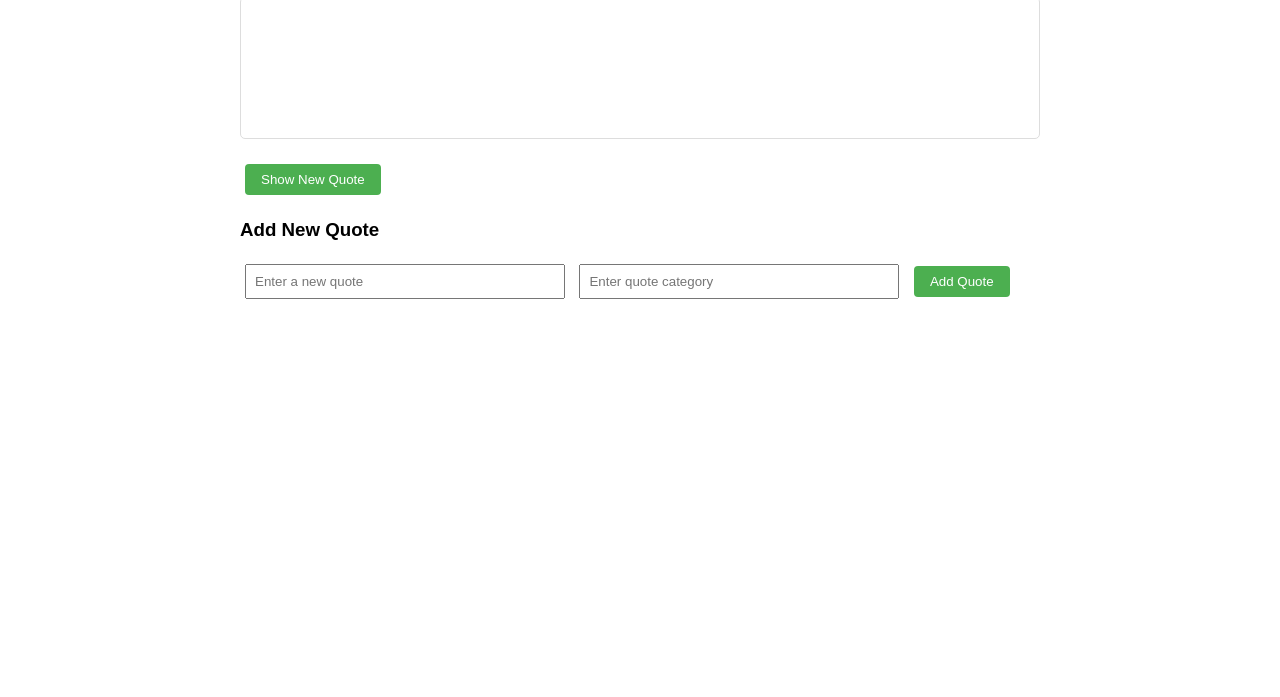
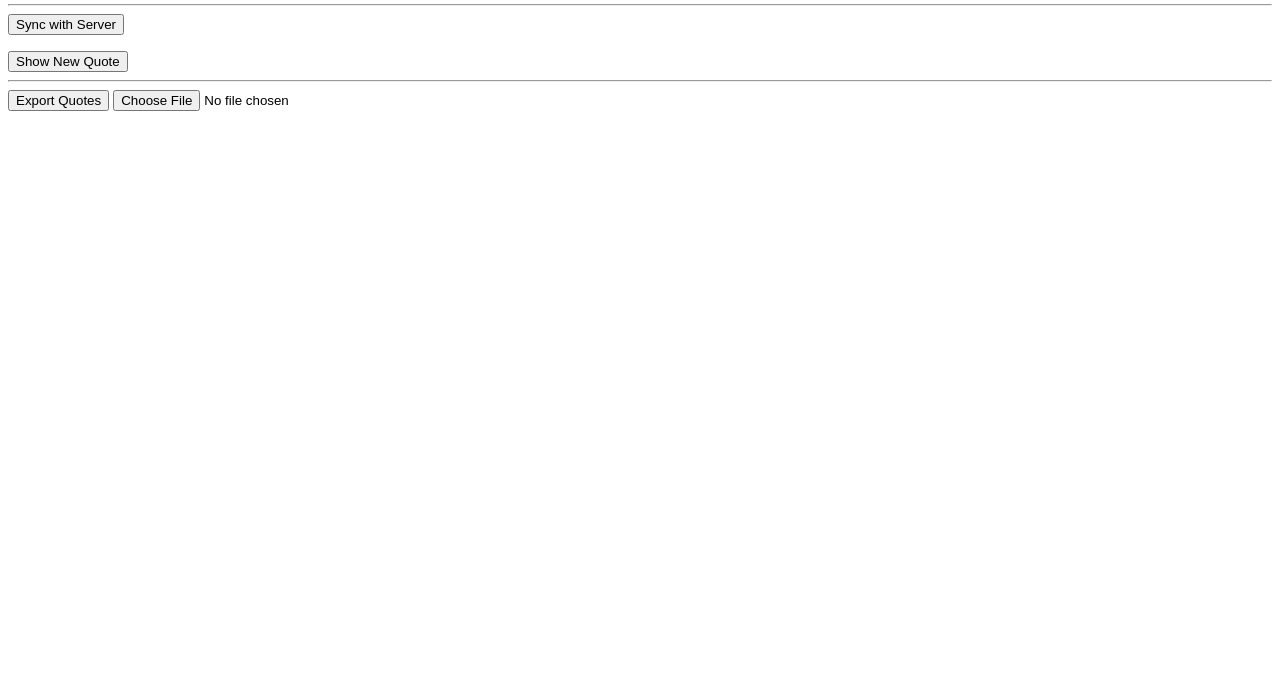
Before and after one commit to kojoashiadey/alx_fe_javascript, a plain HTML site: page dom-manipulation/index.html in a window 1280 px wide. Shown: the part 103-800 px from the top of the page. Drawn offline with Linux system fonts and the light colour scheme.

Commit message:
Update index.html

```diff
--- a/dom-manipulation/index.html
+++ b/dom-manipulation/index.html
@@ -1,66 +1,37 @@
 <!DOCTYPE html>
 <html lang="en">
 <head>
-  <meta charset="UTF-8">
-  <meta name="viewport" content="width=device-width, initial-scale=1.0">
+  <meta charset="UTF-8" />
+  <meta name="viewport" content="width=device-width, initial-scale=1.0"/>
   <title>Dynamic Quote Generator</title>
-  <style>
-    body {
-      font-family: Arial, sans-serif;
-      max-width: 800px;
-      margin: 0 auto;
-      padding: 20px;
-    }
-    #quoteDisplay {
-      margin: 20px 0;
-      padding: 20px;
-      border: 1px solid #ddd;
-      border-radius: 5px;
-      min-height: 100px;
-    }
-    button {
-      padding: 8px 16px;
-      background-color: #4CAF50;
-      color: white;
-      border: none;
-      border-radius: 4px;
-      cursor: pointer;
-      margin: 5px;
-    }
-    button:hover {
-      background-color: #45a049;
-    }
-    input {
-      padding: 8px;
-      margin: 5px;
-      width: 300px;
-    }
-    .category-selector {
-      margin: 15px 0;
-    }
-    .category-btn {
-      background-color: #008CBA;
-    }
-    .active-category {
-      background-color: #005f7a;
-    }
-  </style>
 </head>
 <body>
   <h1>Dynamic Quote Generator</h1>
 
-  <div class="category-selector" id="categoryButtons"></div>
+  <label for="categoryFilter"><strong>Filter by Category:</strong></label>
+<select id="categoryFilter" onchange="filterQuotes()">
+  <option value="all">All Categories</option>
+  <!-- Options will be added dynamically -->
+</select>
 
+<hr />
+<button onclick="syncQuotes()">Sync with Server</button>
+<p id="syncStatus" style="color: green;"></p>
+
+
+  <!-- Display Quote -->
   <div id="quoteDisplay"></div>
-
   <button id="newQuote">Show New Quote</button>
 
-  <div id="addQuoteForm">
-    <h3>Add New Quote</h3>
-    <input id="newQuoteText" type="text" placeholder="Enter a new quote" />
-    <input id="newQuoteCategory" type="text" placeholder="Enter quote category" />
-    <button onclick="addQuote()">Add Quote</button>
-  </div>
+  <!-- Form to Add New Quote -->
+  <div id="quoteFormContainer"></div>
+<hr />
+<!-- JSON Export -->
+<button onclick="exportToJson()">Export Quotes</button>
+
+<!-- JSON Import -->
+<input type="file" id="importFile" accept=".json" onchange="importFromJsonFile(event)" />
+
 
   <script src="script.js"></script>
 </body>
```
